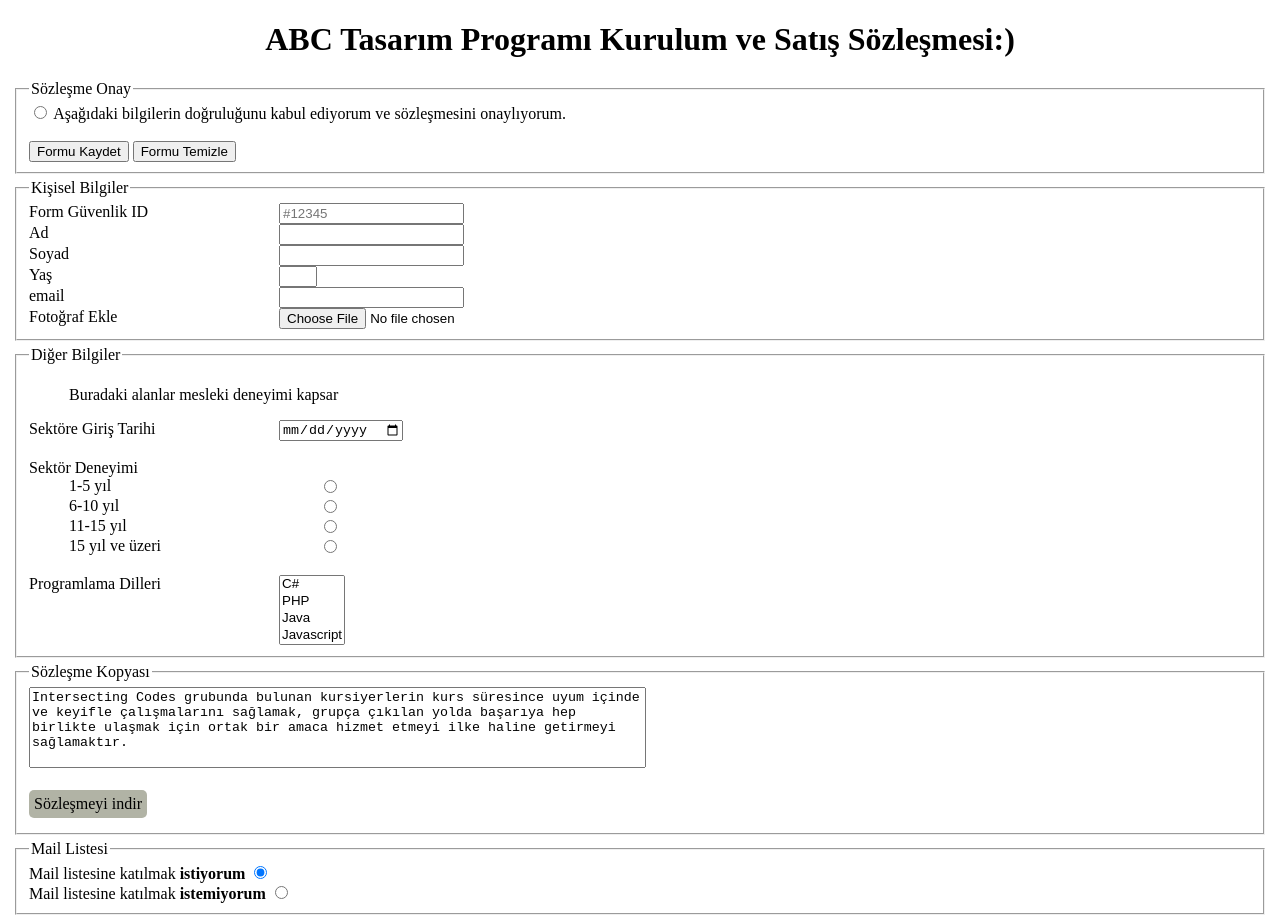
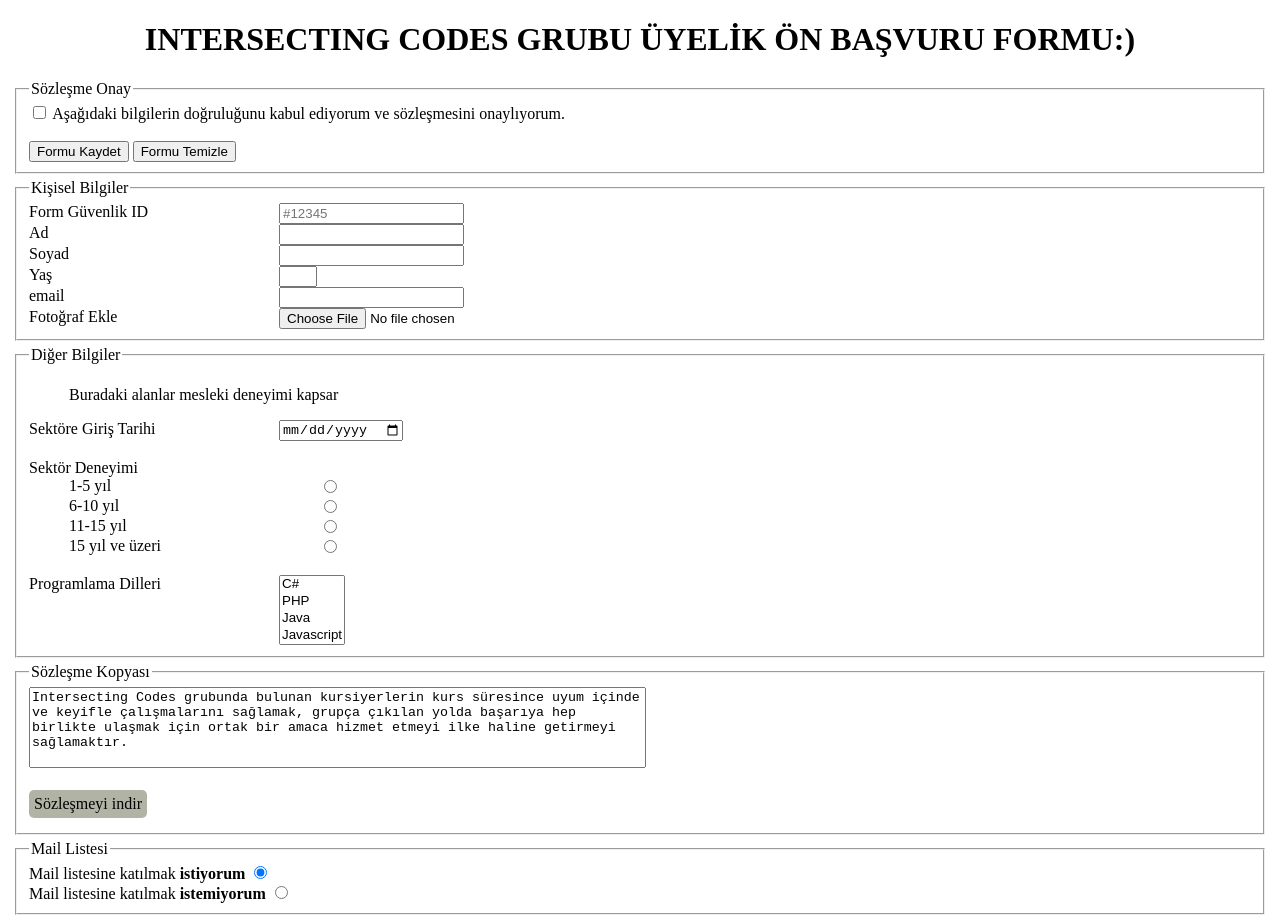
Before and after one commit to Sekunev/HTML, a plain HTML site: page &UYGULAMALAR/ABC_Sözleşme.html in a window 1280 px wide. Drawn offline with Linux system fonts and the light colour scheme.

Commit message:
03.08.22

```diff
--- a/&UYGULAMALAR/ABC_Sözleşme.html
+++ b/&UYGULAMALAR/ABC_Sözleşme.html
@@ -4,7 +4,7 @@
     <meta charset="UTF-8">
     <meta http-equiv="X-UA-Compatible" content="IE=edge">
     <meta name="viewport" content="width=device-width, initial-scale=1.0">
-    <title>ABC_Sözleşme</title>
+    <title>INTERSECTING CODES</title>
     <style>
         #sözleşme{
             background-color: rgb(177, 179, 165);
@@ -43,13 +43,14 @@
     </style>
 </head>
 <body>
-    <h1 ><center>ABC Tasarım Programı Kurulum ve Satış Sözleşmesi:)</center> </h1>
+    <h1 ><center>INTERSECTING CODES GRUBU ÜYELİK
+        ÖN BAŞVURU FORMU:)</center> </h1>
 
     <form action="result.html">
         <div class="divboşluk">
             <fieldset>
                 <legend>Sözleşme Onay</legend>
-                <input type="radio" name="isim" id="Sonay";" required>
+                <input type="checkbox" name="isim" id="Sonay";" required>
                 <label for="Sonay">Aşağıdaki bilgilerin doğruluğunu kabul ediyorum ve sözleşmesini onaylıyorum.</label>
                 <!-- Kutucuğun şeklini nasıl değiştriyoruz. Ayrıca tıklamayınca seçeneklerden birini seçin diyor bunu nasıl engelleriz. -->
                 <br><br>
```
